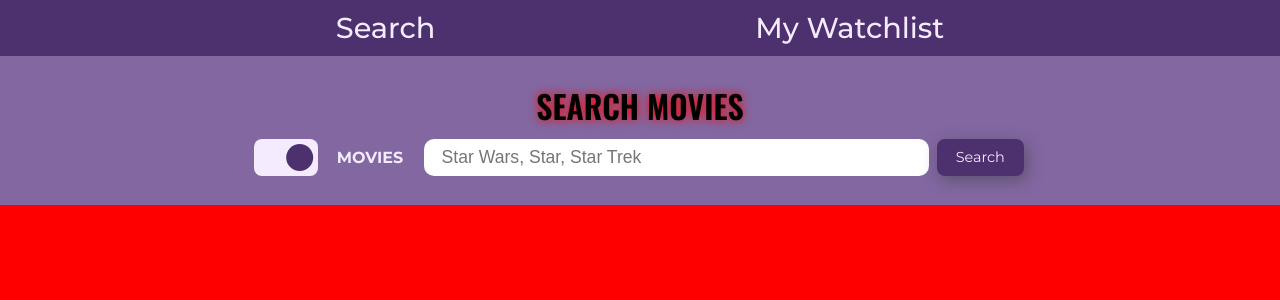
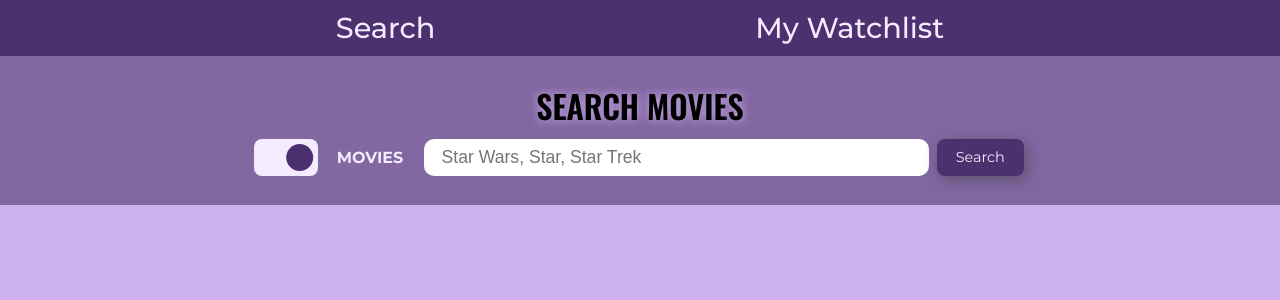
Before and after one commit to anastl/React-Watchlist, a React (Vite) app: page / in a window 1280 px wide. Shown: the top 300 px of the page. Built offline with nearby package versions, Linux system fonts and the light colour scheme; no server answers.

Commit message:
fixed bugs

```diff
--- a/src/index.css
+++ b/src/index.css
@@ -12,8 +12,7 @@
 
   --light-1: #f4ebff;
   --light-2: #E9D6FF;
-  /* --light-3: #CDB0EE; */
-  --light-3: red;
+  --light-3: #CDB0EE;
   --light-4: #A08ABA;
 
   --accent: #A86AF0;
```
